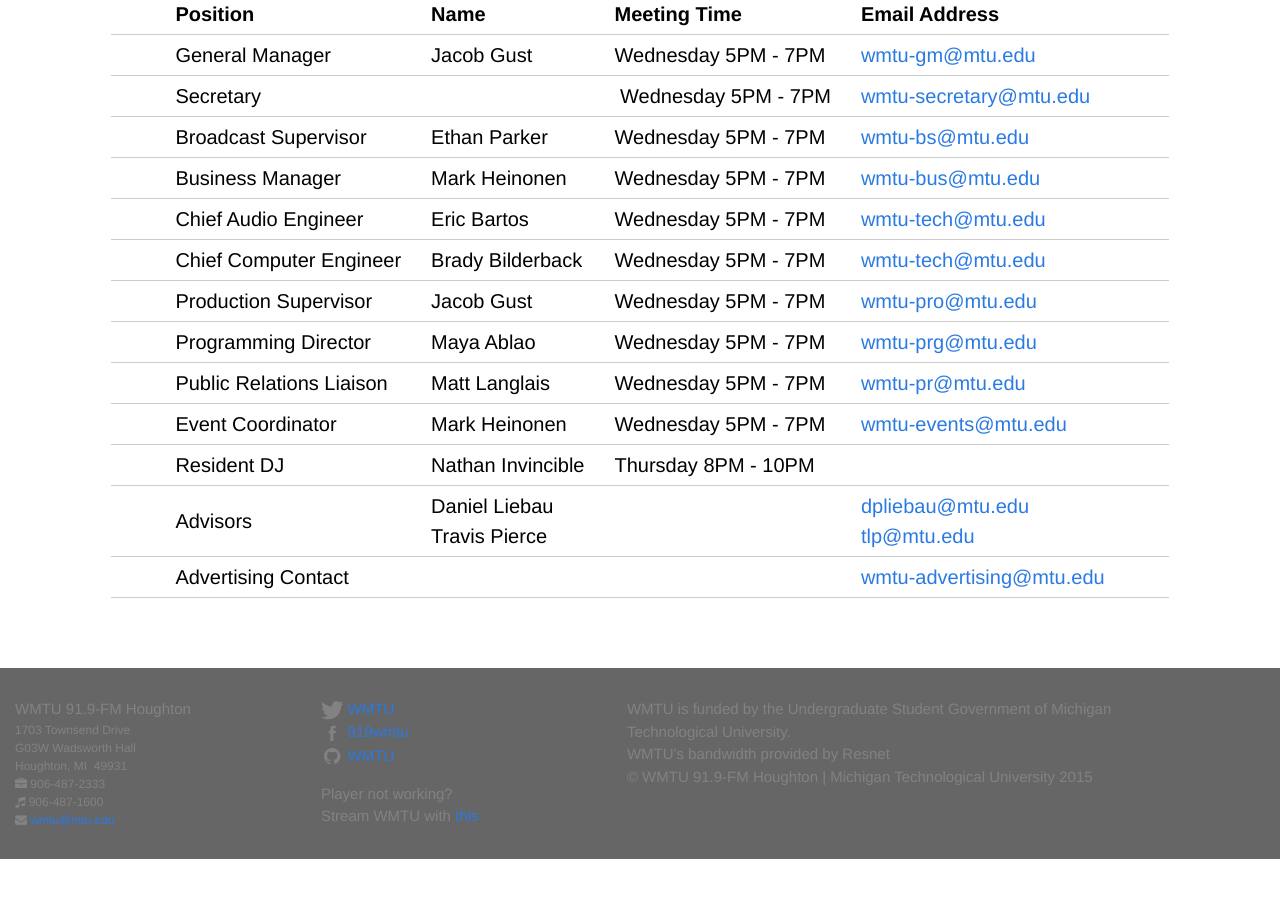
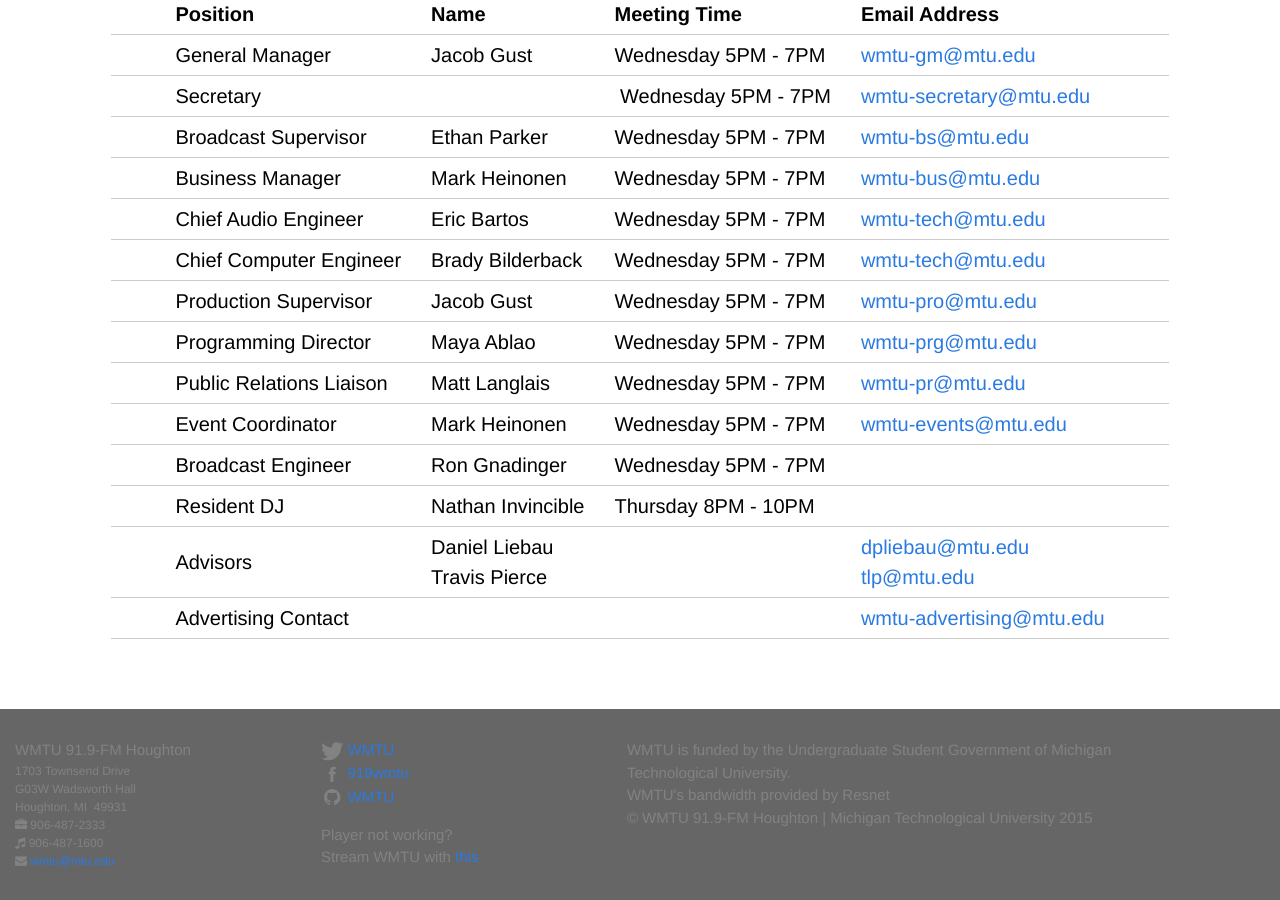
Before and after one commit to WMTU/wmtu.mtu.edu, a Jekyll site: the page built from index.html, in a window 1280 px wide and 900 px high, scrolled down 1003 px. Built offline with Jekyll 4.4.1, drawn with Linux system fonts in a browser that asks for light colours; comment, search, counter and statistics services are not loaded; before the commit the page ends 1862 px from its top, so only the background shows below that.

```diff
--- a/index.html
+++ b/index.html
@@ -188,6 +188,20 @@
       </tr>
       <tr>
         <td>
+          Broadcast Engineer
+        </td>
+        <td>
+          Ron Gnadinger
+        </td>
+        <td>
+          Wednesday 5PM - 7PM
+        </td>
+        <td>
+          &nbsp;
+        </td>
+      </tr>
+      <tr>
+        <td>
           Resident DJ
         </td>
         <td>
```
